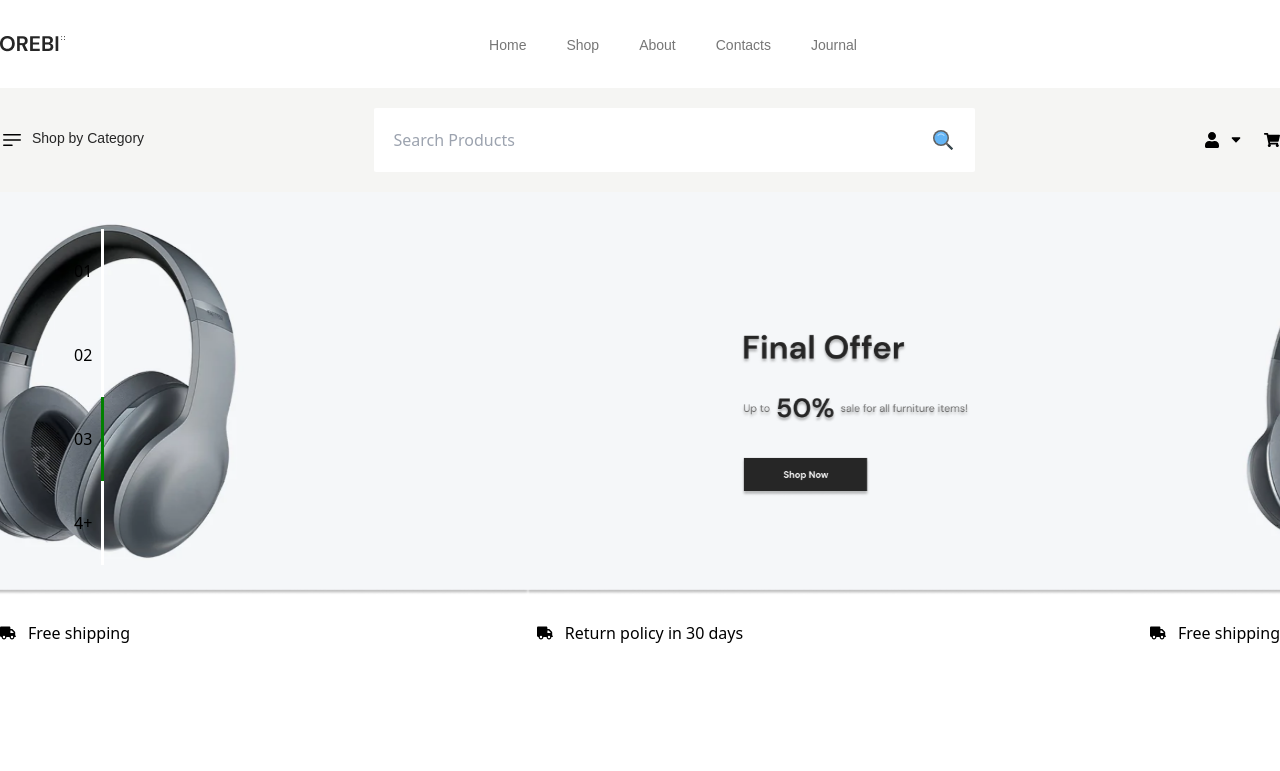
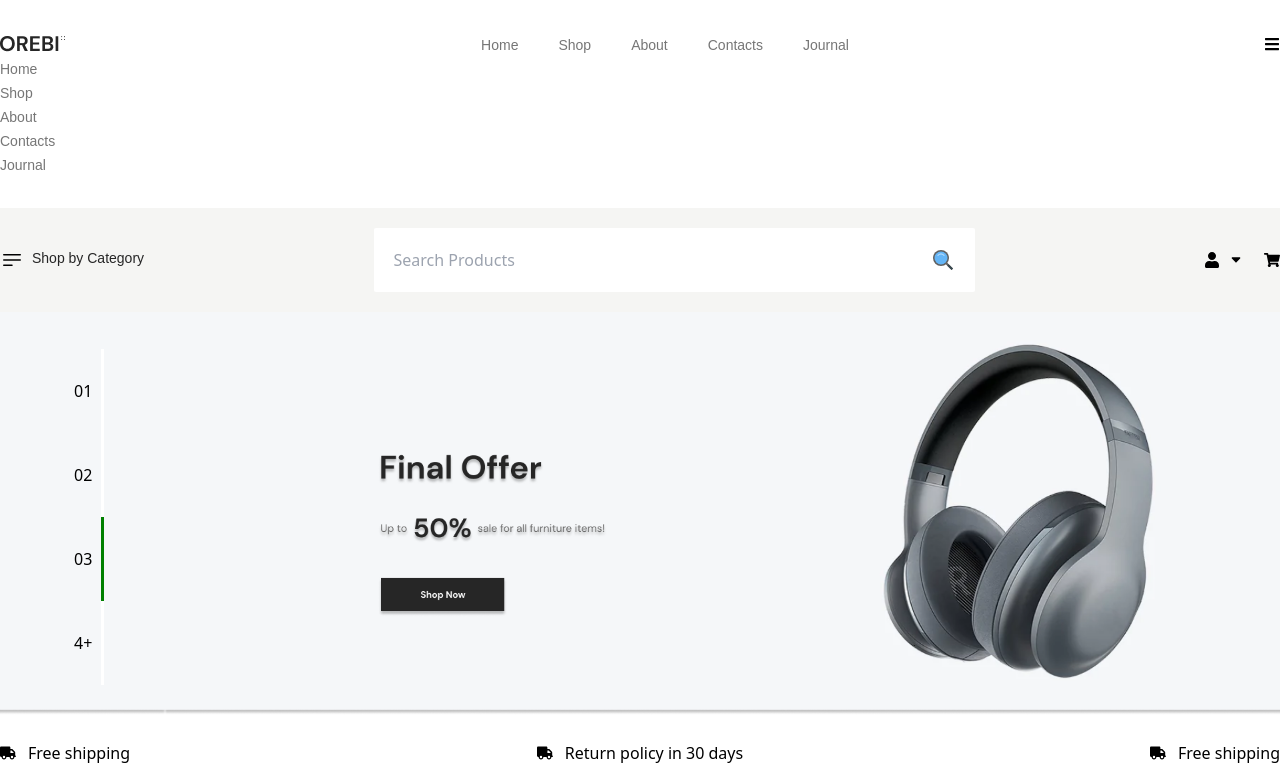
Before and after one commit to taufik69/FDR-2303-e-com, a React (Vite) app: page / in a window 1280 px wide. Shown: the top 771 px of the page. Built offline with nearby package versions, Linux system fonts and the light colour scheme.

Commit message:
something modified

```diff
--- a/src/Component/HomeComponent/Header/Header.jsx
+++ b/src/Component/HomeComponent/Header/Header.jsx
@@ -1,19 +1,78 @@
-import React from "react";
+import React, { useEffect, useState } from "react";
 import Logo from "../../../assets/Logo.png";
 import Flex from "../../CommonConponent/Flex";
+import { FaBars } from "react-icons/fa";
 const Header = () => {
+  const [showNav, setshowNav] = useState(true);
+  const [togglebtn, setTogglebtn] = useState(true);
+  const HandleBar = () => {
+    setTogglebtn(!togglebtn);
+  };
+
+  useEffect(() => {
+    const resiezeWindow = () => {
+      console.log(window.innerWidth);
+      if (window.innerWidth > 800) {
+        setshowNav(true);
+      } else {
+        setshowNav(false);
+      }
+    };
+
+    window.addEventListener("resize", resiezeWindow);
+  }, [showNav]);
   return (
     <>
       <div className="py-8 bg-main_bg_color">
-        <div className="container">
+        <div className="container ">
           <Flex className="justify-between items-center ">
             <div>
               <picture>
                 <img src={Logo} alt={Logo} />
               </picture>
             </div>
+            {showNav && (
+              <div>
+                <Flex className={" flex flex-row gap-x-10"}>
+                  <li>
+                    <a
+                      href="#"
+                      className="menuItem transition-all hover:text-main_font_color hover:font-bold"
+                    >
+                      Home
+                    </a>
+                  </li>
+                  <li>
+                    <a href="#" className="menuItem  ">
+                      Shop
+                    </a>
+                  </li>
+                  <li>
+                    <a href="#" className="menuItem  ">
+                      About
+                    </a>
+                  </li>
+                  <li>
+                    <a href="#" className="menuItem ">
+                      Contacts
+                    </a>
+                  </li>
+                  <li>
+                    <a href="#" className="menuItem ">
+                      Journal
+                    </a>
+                  </li>
+                </Flex>
+              </div>
+            )}
+            <div className="" onClick={HandleBar}>
+              <FaBars />
+            </div>
+          </Flex>
+
+          {togglebtn && (
             <div>
-              <Flex className={"gap-x-10"}>
+              <Flex className={" flex-col gap-x-10"}>
                 <li>
                   <a
                     href="#"
@@ -44,8 +103,7 @@ const Header = () => {
                 </li>
               </Flex>
             </div>
-            <div></div>
-          </Flex>
+          )}
         </div>
       </div>
     </>
--- a/src/Component/HomeComponent/NewArrival/NewArival.jsx
+++ b/src/Component/HomeComponent/NewArrival/NewArival.jsx
@@ -72,6 +72,32 @@ const settings = {
   arrows: true,
   nextArrow: <SampleNextArrow />,
   prevArrow: <SamplePrevArrow />,
+  responsive: [
+    {
+      breakpoint: 1024,
+      settings: {
+        slidesToShow: 3,
+        slidesToScroll: 3,
+        infinite: true,
+        dots: true,
+      },
+    },
+    {
+      breakpoint: 600,
+      settings: {
+        slidesToShow: 2,
+        slidesToScroll: 2,
+        initialSlide: 2,
+      },
+    },
+    {
+      breakpoint: 480,
+      settings: {
+        slidesToShow: 1,
+        slidesToScroll: 1,
+      },
+    },
+  ],
 };
 
 const NewArival = ({ headingTitle, pdata }) => {
```
